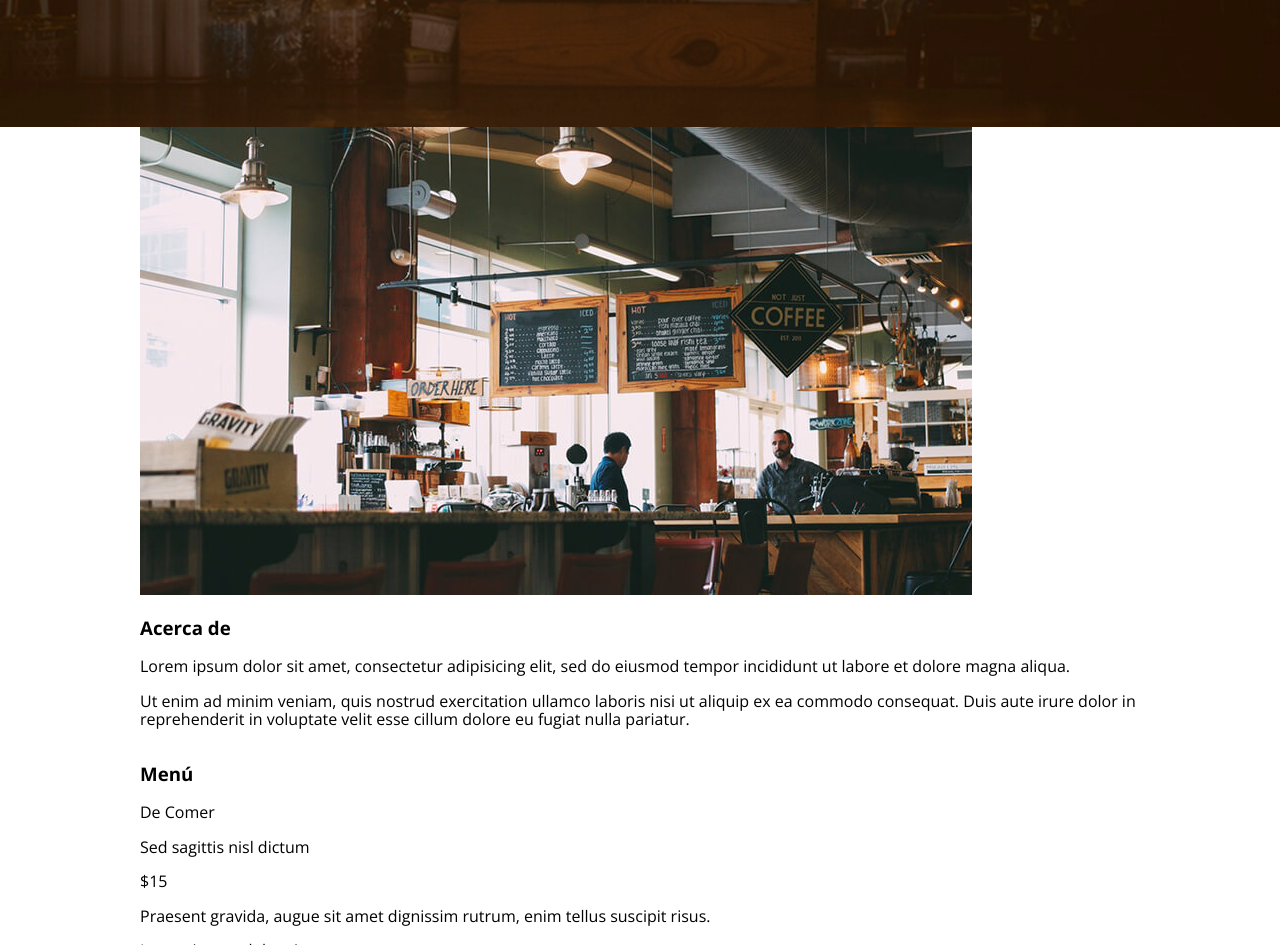
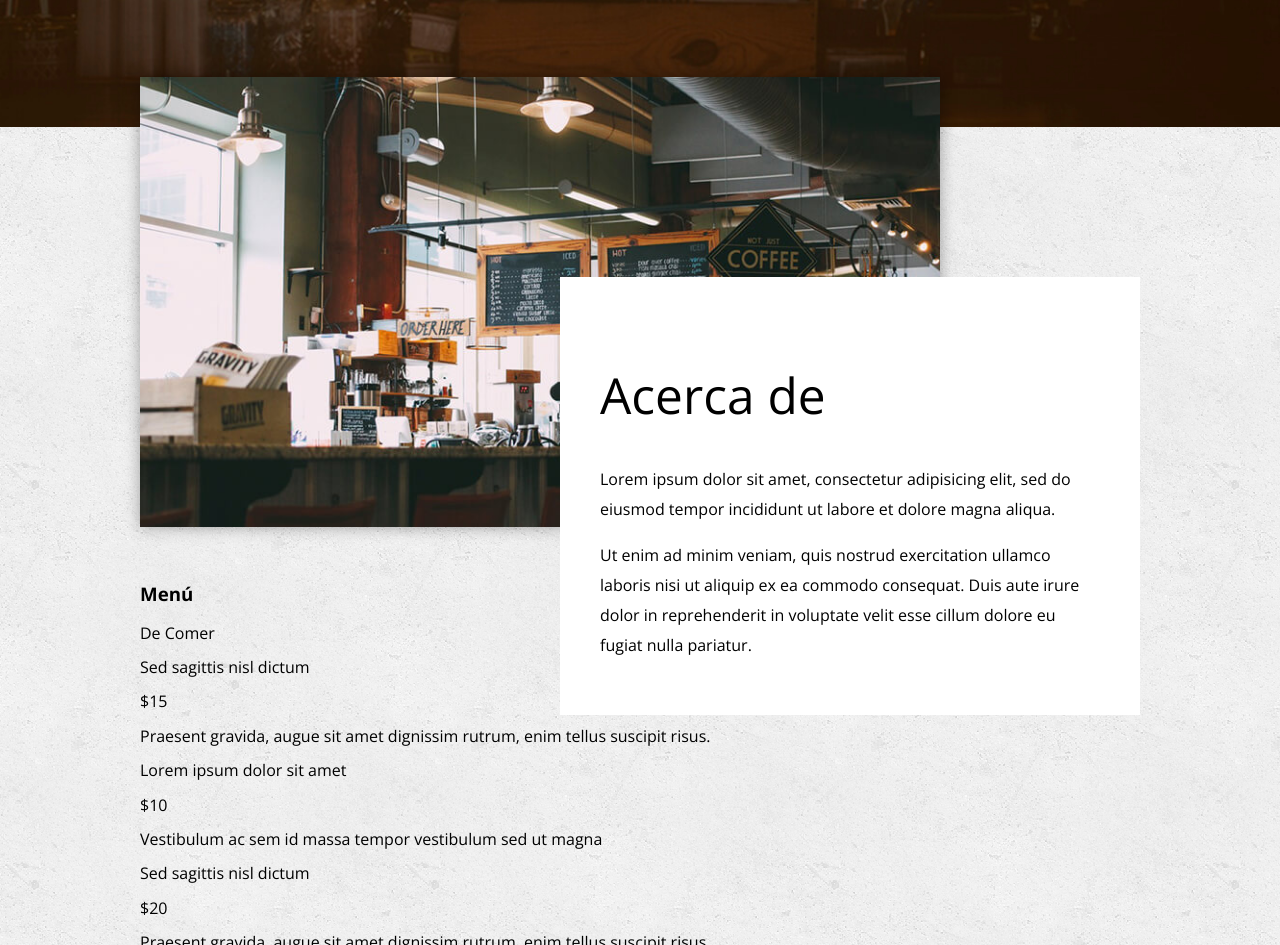
Before and after one commit to northerchild/Cafe_WebSite, a plain HTML site: page index.html in a window 1280 px wide. Shown: the part 573-1518 px from the top of the page. Drawn offline with nearby package versions, Linux system fonts and the light colour scheme.

Commit message:
Se agrego los estilos css al main y se corrigieron estilos del acerca de al igual que dos clases de html

```diff
--- a/css/estilos.css
+++ b/css/estilos.css
@@ -78,3 +78,59 @@ header .textos h3
 	font-size: 1.6em;
 	font-style: italic;
 }
+
+/*--Fin del header--*/
+
+/*--main --*/
+
+.main
+{
+	background: url('../img/bg-textura.png');
+	background-repeat:repeat;
+}
+
+.main .acerca-de .contenedor
+{
+	overflow: visible;
+	position: relative;
+}
+
+.main .acerca-de .foto
+{
+	width: 80%;
+	position: absolute;
+	left: 0;
+	top: -50px;
+	z-index: 0;
+	box-shadow: 0px 0px 15px rgba(0,0,0,.35);
+}
+
+.main .acerca-de .foto img
+{
+	vertical-align: top;
+	width: 100%;
+}
+
+.main .acerca-de article
+{
+	background: #fff;
+	padding: 40px;
+	width: 50%;
+	position: relative;
+	top: 150px;
+	z-index: 1;
+	float: right;
+}
+
+.main .acerca-de article h3
+{
+	font-size: 3.1em;
+	font-weight: 300;
+	margin-bottom: 40px;
+}
+
+.main .acerca-de article p
+{
+	line-height: 30px;
+	margin-bottom: 15px;
+}
```
Also changed, not shown: index.html (+1 -1 lines).
